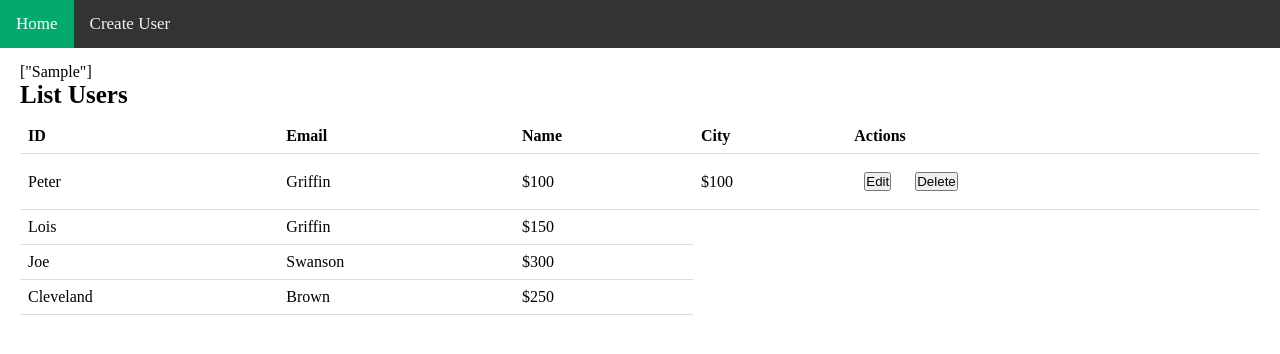
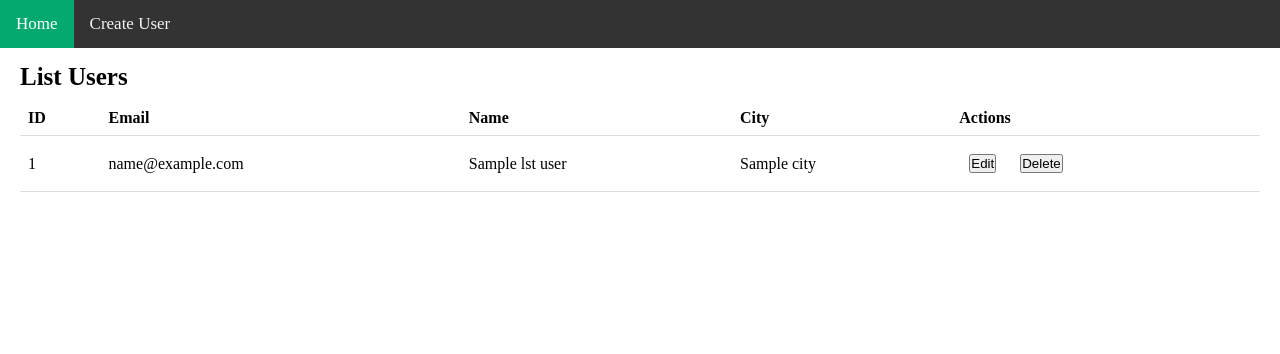
Before and after one commit to TanPham2808/NodeJS-Express, a Node server app: template src/views/home.ejs in a window 1280 px wide. Shown: the top 354 px of the page. Run offline with Node 20, Linux system fonts and the light colour scheme; the template is opened without the code that fills it: most values are stand-ins (such as "Sample title", 1, 10 or a date in 2020).

Commit message:
Video #41: Binding data len table dung for & foreach

```diff
--- a/src/views/home.ejs
+++ b/src/views/home.ejs
@@ -42,7 +42,6 @@
     </div>
 
     <div class="table-container">
-        <%= JSON.stringify(lstUsers) %>
         <div class="title">List Users</div>
         <table>
             <tr>
@@ -52,31 +51,48 @@
                 <th>City</th>
                 <th>Actions</th>
             </tr>
+            <!-- <% for (var i=0; i < lstUsers.length; i++) { %>
                 <tr>
-                    <td>Peter</td>
-                    <td>Griffin</td>
-                    <td>$100</td>
-                    <td>$100</td>
+                    <td>
+                        <%= lstUsers[i].id %>
+                    </td>
+                    <td>
+                        <%= lstUsers[i].email %>
+                    </td>
+                    <td>
+                        <%= lstUsers[i].name %>
+                    </td>
+                    <td>
+                        <%= lstUsers[i].city %>
+                    </td>
                     <td>
                         <button>Edit</button>
                         <button>Delete</button>
                     </td>
                 </tr>
+                <% } %> -->
+
+            <% lstUsers.forEach(function(user) { %>
                 <tr>
-                    <td>Lois</td>
-                    <td>Griffin</td>
-                    <td>$150</td>
+                    <td>
+                        <%= user.id %>
+                    </td>
+                    <td>
+                        <%= user.email %>
+                    </td>
+                    <td>
+                        <%= user.name %>
+                    </td>
+                    <td>
+                        <%= user.city %>
+                    </td>
+                    <td>
+                        <button>Edit</button>
+                        <button>Delete</button>
+                    </td>
+
                 </tr>
-                <tr>
-                    <td>Joe</td>
-                    <td>Swanson</td>
-                    <td>$300</td>
-                </tr>
-                <tr>
-                    <td>Cleveland</td>
-                    <td>Brown</td>
-                    <td>$250</td>
-                </tr>
+                <% }); %>
         </table>
     </div>
 </body>
```
Lines whose indentation alone changed are shown as unchanged.
